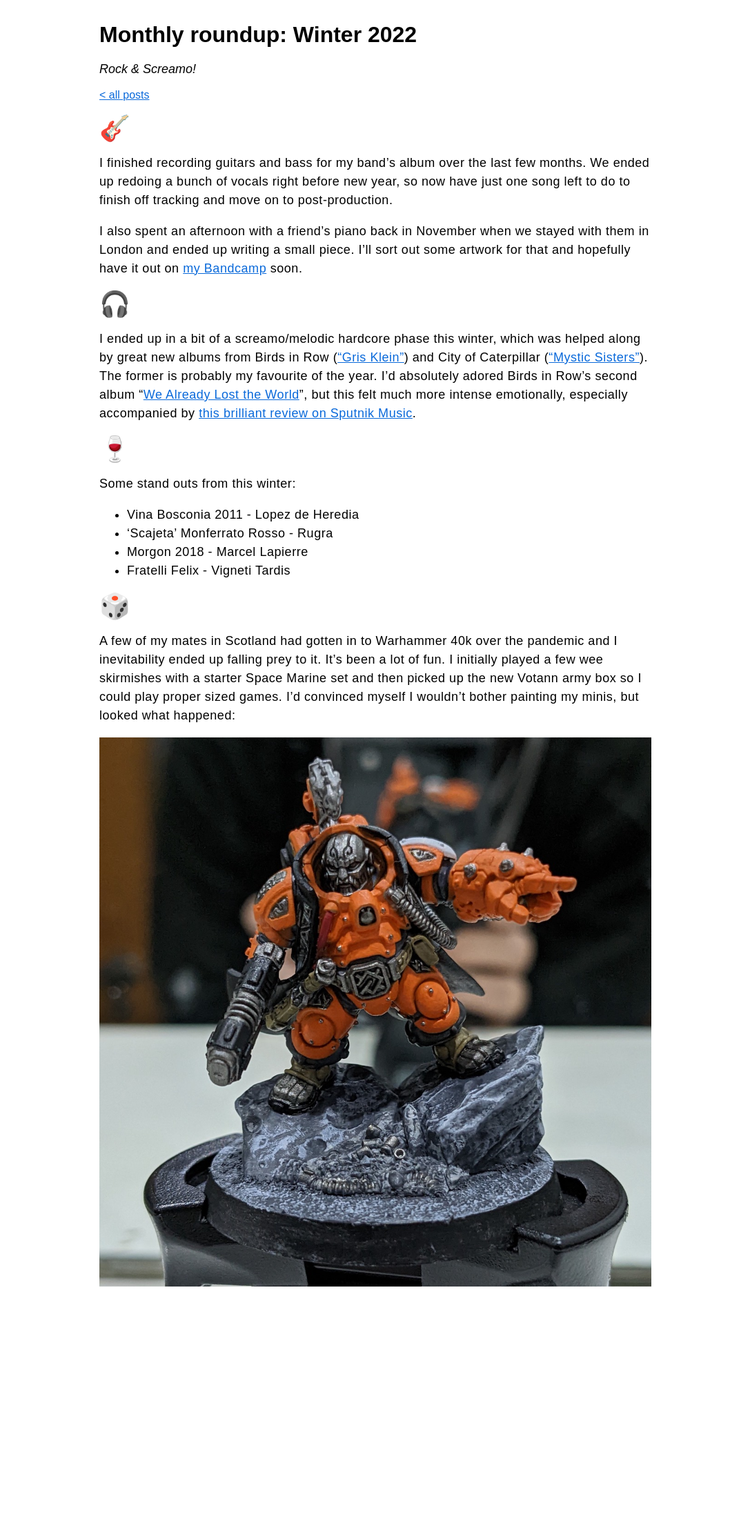
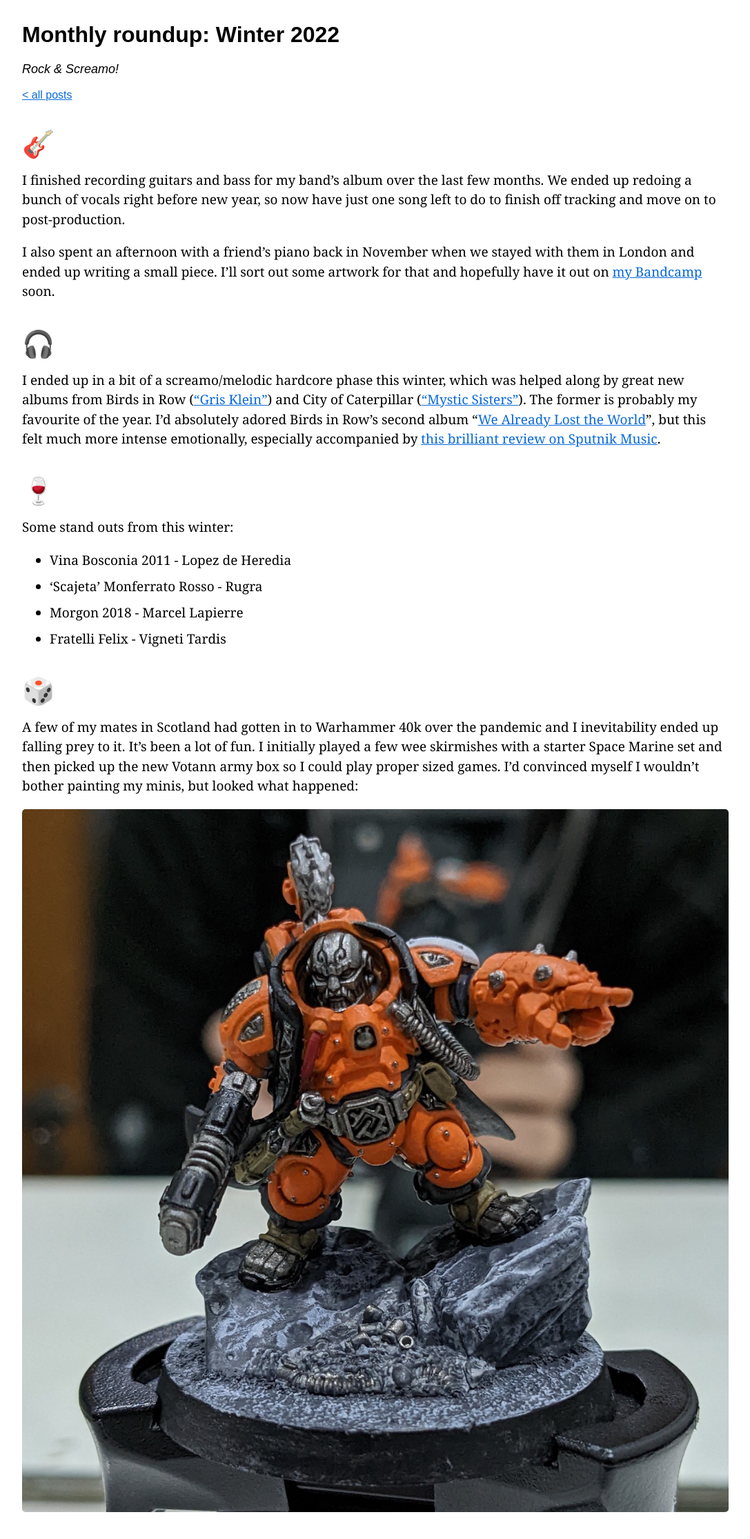
Before and after one commit to seadowg/seadowg.github.com, a Jekyll site: the page built from _posts/2023-02-20-monthly-roundup-winter-2022.md, in a window 1280 px wide. Shown: the whole page at 69% size, without its empty margins (96-1183 px from the left). Built offline with Jekyll 4.4.1, drawn with Linux system fonts in a browser that asks for light colours; before the commit the page ends 1905 px from its top, so only the background shows below that.

Commit message:
Write feb post

```diff
--- a/_layouts/post.html
+++ b/_layouts/post.html
@@ -31,14 +31,22 @@
       }
 
       .container {
-        max-width: 800px;
+        max-width: 1024px;
       }
 
       .contents {
-        font-size: 18px;
+        font-family: Georgia, sans-serif;
+        font-size: 19px;
         font-weight: 400;
         line-height: 1.5em;
-        letter-spacing: 0.03em;
+      }
+
+      .contents h1 {
+        margin-top: 1.2em;
+      }
+
+      .contents li {
+        margin-top: 0.5em
       }
 
       code.highlighter-rouge {
@@ -70,10 +78,14 @@
         font-size: 18px;
       }
 
+      img {
+        border-radius: 0.5%;
+      }
+
       .responsive {
         width: 100%;
         height: auto;
-        max-width: 800px;
+        max-width: 100%;
       }
 
       h2 {
```
Also changed, not shown: _posts/2023-03-31-monthly-roundup-feb-2023.md (added, +43 -0 lines), assets/img/mobile-hi-fi.jpg (added).
